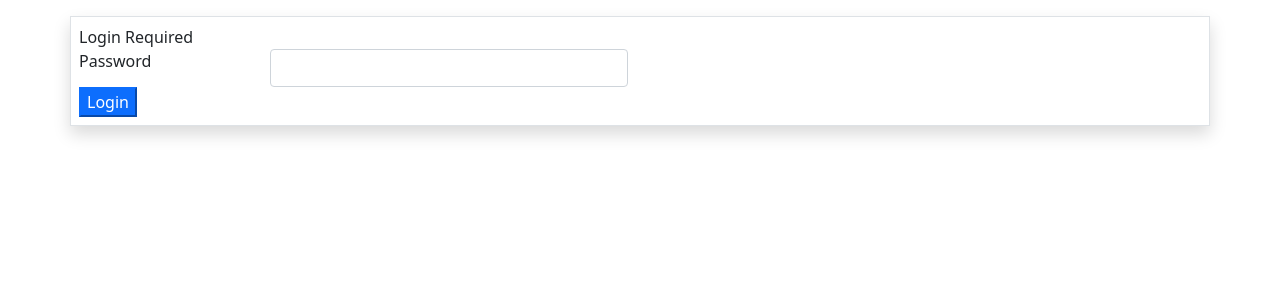
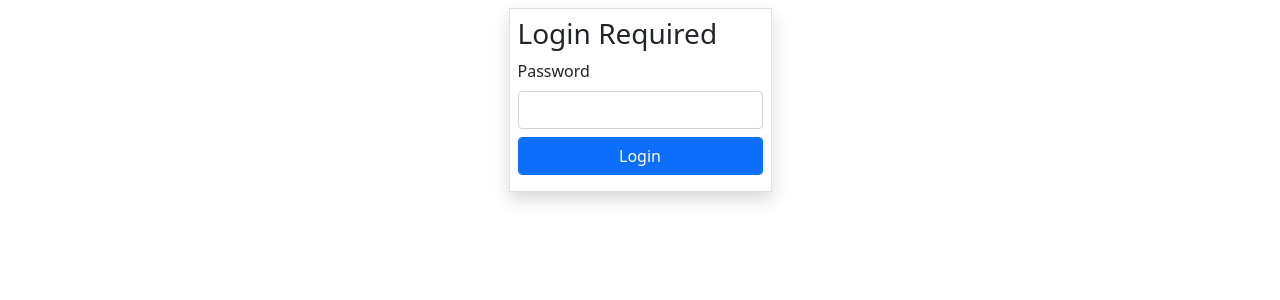
Before and after one commit to vbobrov/slideshow, a Flask app: page /login in a window 1280 px wide. Shown: the top 300 px of the page. Run offline with Flask 2, Linux system fonts and the light colour scheme.

Commit message:
GUI cleanup

```diff
--- a/slidemgm/templates/login.html
+++ b/slidemgm/templates/login.html
@@ -1,7 +1,12 @@
 {% extends "slidemgm.html" %}
 {% block title %}Login{% endblock %}
 {% block content %}
-	<div class="container px-2 py-2"></div>
+	<div class="d-lg-none">
+		<div class="alert alert-warning">This application is only supported on desktop browsers</div>
+	</div>
+	<div class="container px-2 py-2 d-none d-lg-block">
+		<div class="row justify-content-center">
+		<div class="col-3">
 	<form action="/login" class="needs-validation" method="POST">
 		<div class="container px-2 py-2 shadow border">
 			{% with messages = get_flashed_messages() %}
@@ -14,28 +19,28 @@
 			{% endif %}
 			{% endwith %}
 			<div class="row">
-				<div class="col-6">
-					Login Required
+				<div class="col">
+					<h3>Login Required</h3>
 				</div>
 			</div>
 			<div class="row">
-				<div class="col-2">
+				<div class="col">
 					<label for="password" class="form-label">Password</label>
-				</div>
-				<div class="col-4">
 					<input type="password" name="password" id="password" class="form-control" required>
 					<div class="invalid-feedback">
 						Password is required
 					</div>
 				</div>
 			</div>
-			<div class="row">
-				<div class="col-2">
-					<button type="submit" class="btn-primary">Login</button>
+			<div class="row py-2">
+				<div class="col">
+					<button type="submit" class="form-control btn-primary">Login</button>
 				</div>
 			</div>
 		</div>
 	</form>
+		</div>
+		</div>
 </div>
 </body>
 {% endblock %}
--- a/slidemgm/templates/slidemgm.html
+++ b/slidemgm/templates/slidemgm.html
@@ -1,13 +1,12 @@
 <html>
  <head>
   <title>{% block title %}{% endblock %} - Slide Management</title>
-  <meta name="viewport" content="width=device-width, initial-scale=1, shrink-to-fit=no">
-  <script src="https://cdn.jsdelivr.net/npm/bootstrap@5.0.0-beta1/dist/js/bootstrap.bundle.min.js" integrity="sha384-ygbV9kiqUc6oa4msXn9868pTtWMgiQaeYH7/t7LECLbyPA2x65Kgf80OJFdroafW" crossorigin="anonymous"></script>
-  <link href="https://cdn.jsdelivr.net/npm/bootstrap@5.0.0-beta1/dist/css/bootstrap.min.css" rel="stylesheet" integrity="sha384-giJF6kkoqNQ00vy+HMDP7azOuL0xtbfIcaT9wjKHr8RbDVddVHyTfAAsrekwKmP1" crossorigin="anonymous">
+  <script src="https://cdn.jsdelivr.net/npm/bootstrap@5.0.1/dist/js/bootstrap.min.js" integrity="sha256-d+FygkWgwt59CFkWPuCB4RE6p1/WiUYCy16w1+c5vKk=" crossorigin="anonymous"></script>
+  <link href="https://cdn.jsdelivr.net/npm/bootstrap@5.0.1/dist/css/bootstrap.min.css" rel="stylesheet" integrity="sha384-+0n0xVW2eSR5OomGNYDnhzAbDsOXxcvSN1TPprVMTNDbiYZCxYbOOl7+AMvyTG2x" crossorigin="anonymous">
   {% block head %}
   {% endblock %}
 </head>
- <body>
+	<body>
 	 {% block content %}
 	{% endblock %}
 	</body>
```
Also changed, not shown: slidemgm/templates/edit.html (+10 -4 lines).
